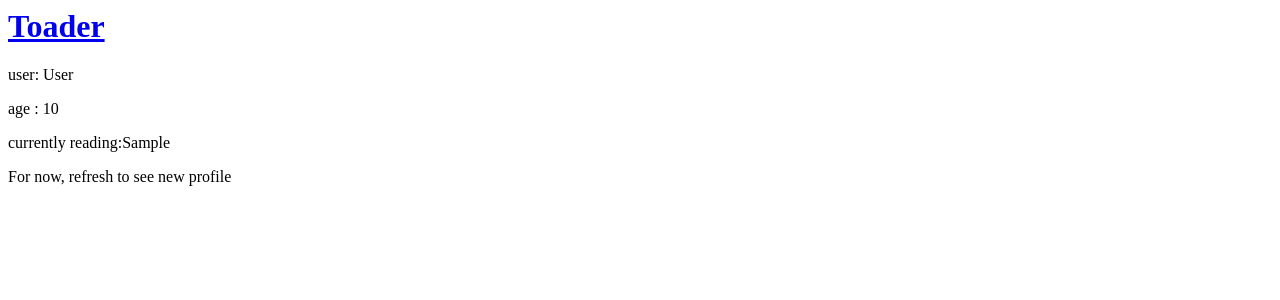
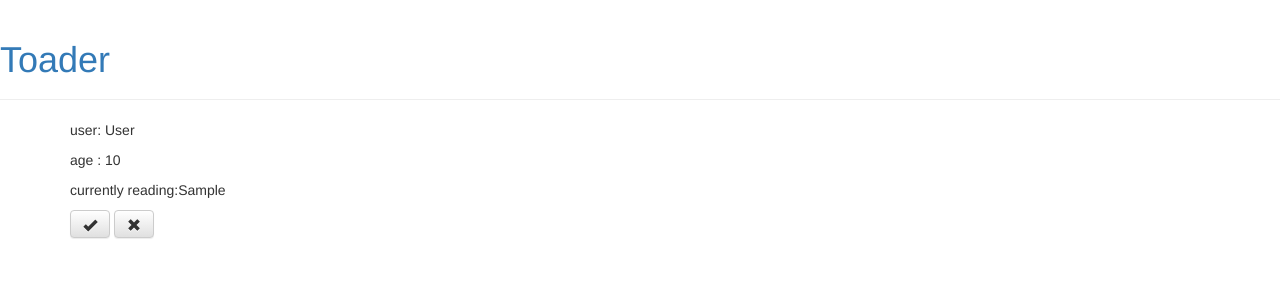
Before and after one commit to somyadh/my-first-blog, a Django app: template toader/templates/toader/user_front.html in a window 1280 px wide. Shown: the top 300 px of the page. Run offline with Django 3.2, Linux system fonts and the light colour scheme; the template is opened without the code that fills it: most values are stand-ins (such as "Sample title", 1, 10 or a date in 2020); some libraries are stand-ins or nearby versions.

Commit message:
added like unlike buttons

```diff
--- a/toader/templates/toader/base.html
+++ b/toader/templates/toader/base.html
@@ -1,6 +1,8 @@
 {% load staticfiles %}
 <html>
 	<head>
+		<link rel="stylesheet" href="//maxcdn.bootstrapcdn.com/bootstrap/3.2.0/css/bootstrap.min.css">
+		<link rel="stylesheet" href="//maxcdn.bootstrapcdn.com/bootstrap/3.2.0/css/bootstrap-theme.min.css">
 		<title>Toader | Bringing readers together</title>
 	</head>
 	<body>
--- a/toader/templates/toader/user_front.html
+++ b/toader/templates/toader/user_front.html
@@ -7,6 +7,7 @@
 		</div>
 		<p>age : {{ person.age }}</p>
 		<p>currently reading:{{ mr}}</p>
-		<p> For now, refresh to see new profile </p>
+		<a class="btn btn-default top-menu" href="{% url 'user_front' %}"><span class="glyphicon glyphicon-ok"></span></a>
+		<a class="btn btn-default top-menu" href="{% url 'user_front' %}"><span class="glyphicon glyphicon-remove"></span></a>
 	</div>
 {% endblock %}
--- a/toader/urls.py
+++ b/toader/urls.py
@@ -2,5 +2,5 @@ from django.conf.urls import url
 from . import views
 
 urlpatterns = [ #url(r'^$', views.people_list, name="people_list"),
-				url(r'^$', views.user_front, name="user_front")
+				url(r'^$', views.user_front, name="user_front"),
 			]
```
Also changed, not shown: toader/views.py (line endings or trailing spaces).
